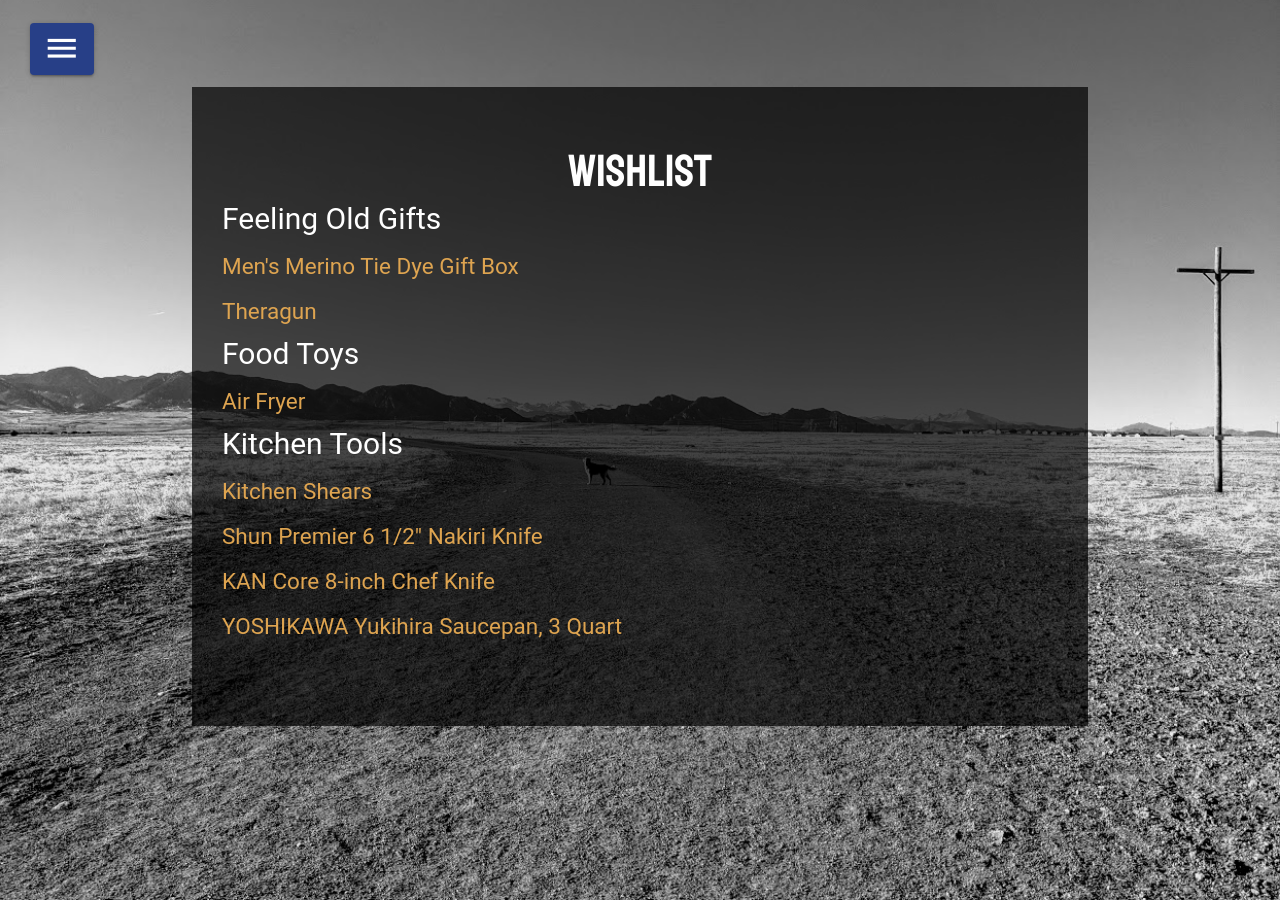
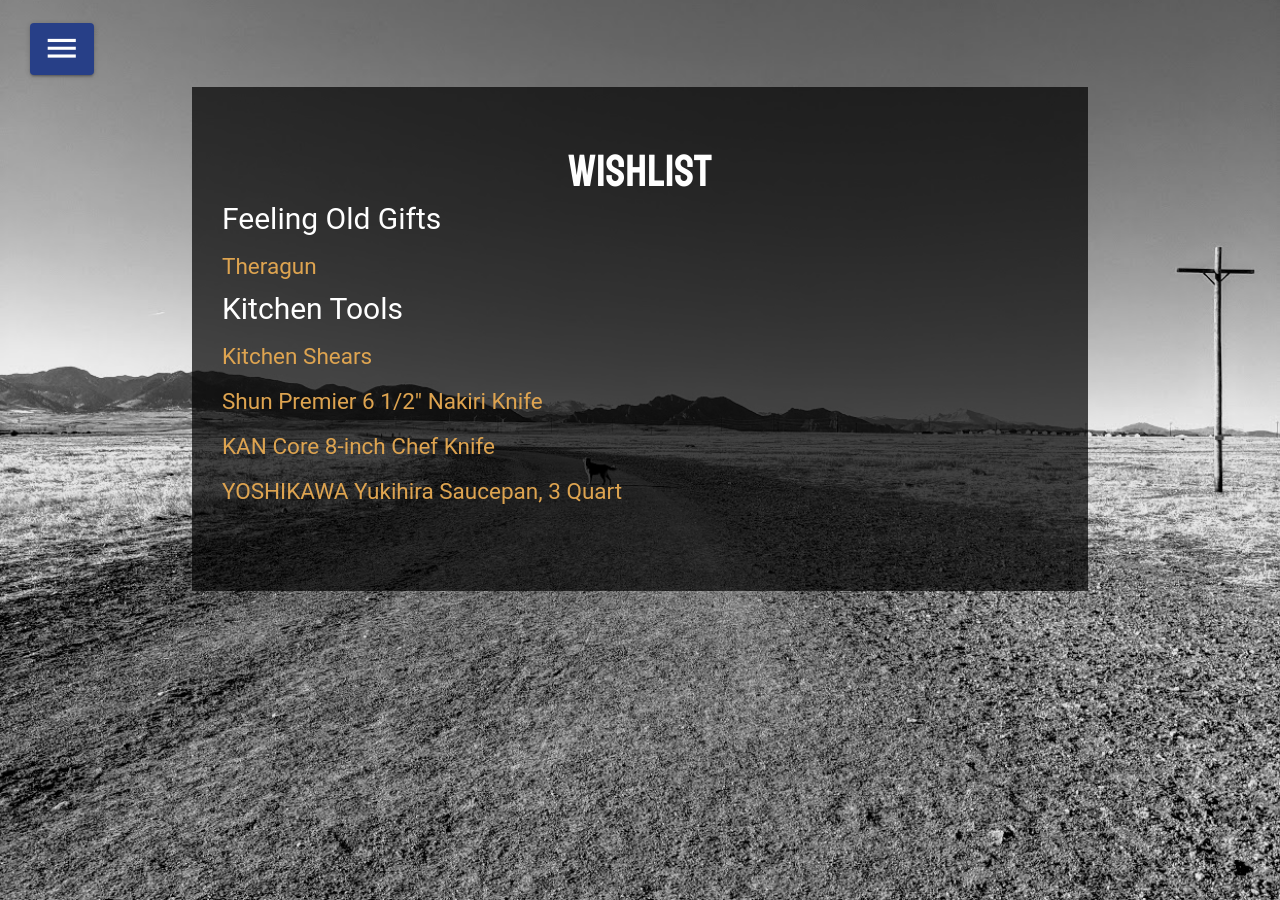
Before and after one commit to samjgriffin89/samjgriffin.com, a Jekyll site: the page built from wishlist/index.html, in a window 1280 px wide. Built offline with Jekyll 4.4.1, drawn with Linux system fonts in a browser that asks for light colours; nearby versions of some CDN libraries; library files that are not in the unit come from our copies.

Commit message:
updating wishlist

```diff
--- a/wishlist/index.html
+++ b/wishlist/index.html
@@ -12,15 +12,12 @@
 	<div class="wishlist" class="col s12">
 		<ul>
 			<li>Feeling Old Gifts</li>
-			<li><a href="https://bombas.com/products/mens-merino-tie-dye-gift-box?variant=tie-dye-mix&size=l">Men's Merino Tie Dye Gift Box</a></li>
 			<li><a href="https://www.theragun.com/us/en-us/prime-us.html">Theragun</a></li>
-			<li>Food Toys</li>
-			<li><a href="https://smile.amazon.com/COSORI-Electric-Reminder-Touchscreen-Certified/dp/B07GJBBGHG/ref=sr_1_4?dchild=1&keywords=air+fryer&qid=1607918443&sr=8-4">Air Fryer</a></li>
 			<li>Kitchen Tools</li>
-			<li><a href="https://www.amazon.com/gp/product/B00004VVHI/">Kitchen Shears</a></li>
+			<li><a href="https://amzn.to/3ik7uM4">Kitchen Shears</a></li>
 			<li><a href="https://www.williams-sonoma.com/products/shun-premier-nakiri-knife/?sku=3743056">Shun Premier 6 1/2" Nakiri Knife</a></li>
 			<li><a href="https://kankitchen.com/product/kan-core-chef-knife-8-inch-vg-10-67-layers-damascus-ambidextrous-hammered-vg-10-blade-g10-handle/">KAN Core 8-inch Chef Knife</a></li>
-			<li><a href="https://smile.amazon.com/YOSHIKAWA-Yukihira-Saucepan-3-Quart/dp/B001BASSTI">YOSHIKAWA Yukihira Saucepan, 3 Quart</a></li>
+			<li><a href="https://amzn.to/3bMHHe3">YOSHIKAWA Yukihira Saucepan, 3 Quart</a></li>
 		</ul>
 	</div>
 </div>
```
